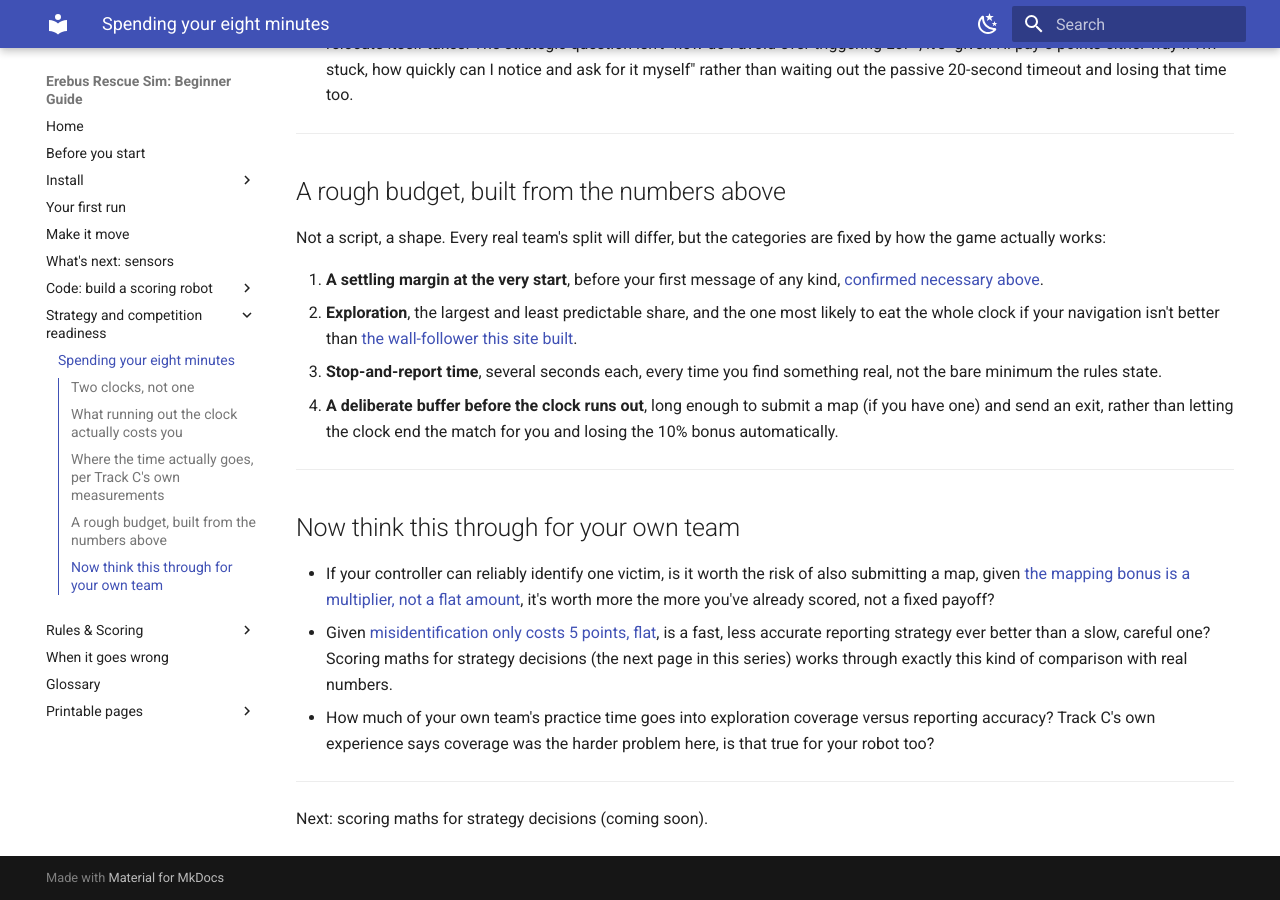
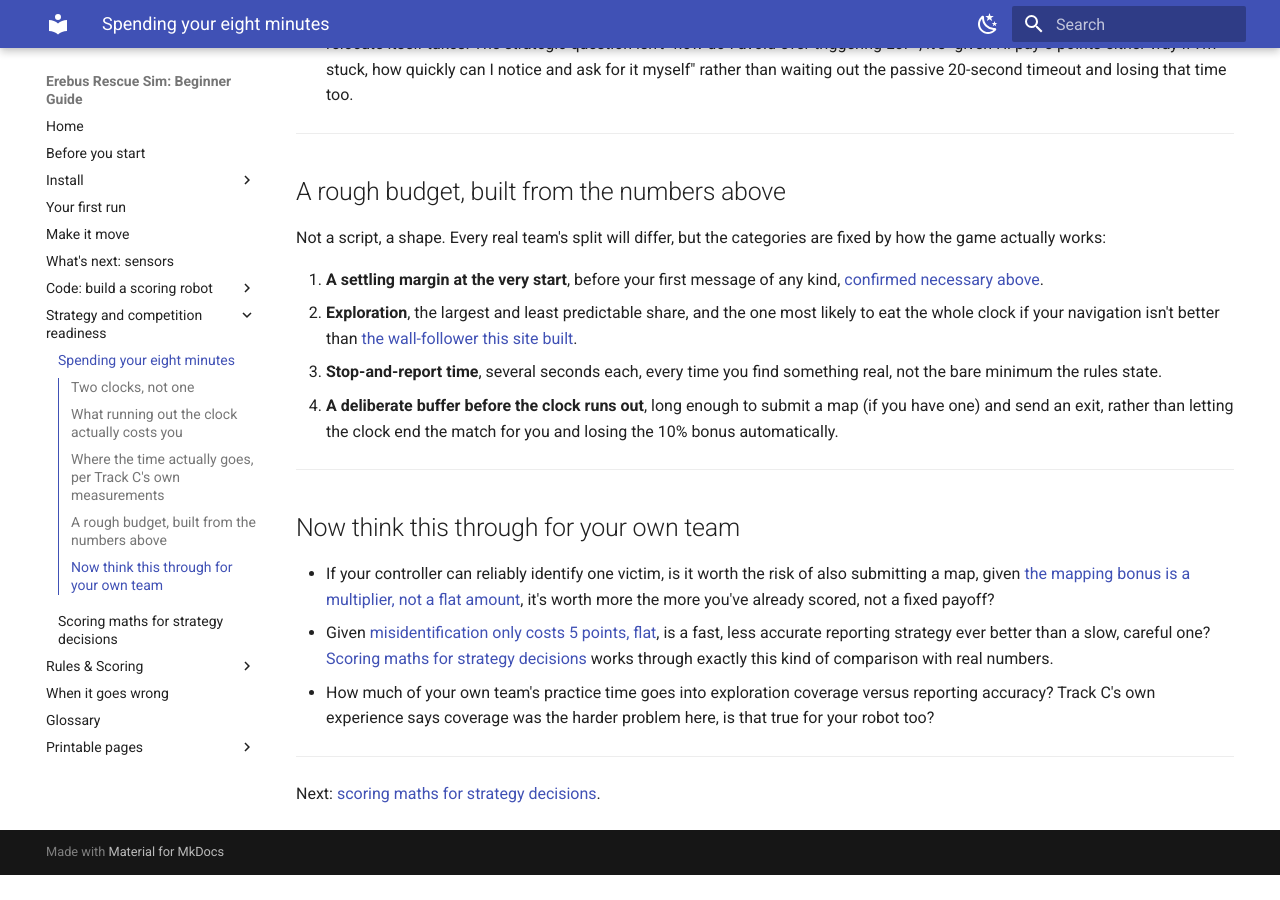
Before and after one commit to talkingj/rcja-rescue-sim-resources, an MkDocs documentation site: the page built from docs/strategy-run-budget.md, in a window 1280 px wide and 900 px high, scrolled down 1261 px. Built offline with MkDocs 1.6.1 and Material for MkDocs 9.7.7, drawn with Linux system fonts in a browser that asks for light colours; after the commit the page ends 2136 px from its top, so only the background shows below that.

Commit message:
Add S2: Scoring maths for strategy decisions
Three worked comparisons using rules-scoring.md's real point table:
the map bonus as a multiplier (cross-validated against C11's actual
19.25 -> 41.65 result), floating vs linear tiles, and exit-now vs
keep-exploring using S1's clock-runout finding as the real worst case.

```diff
--- a/docs/strategy-run-budget.md
+++ b/docs/strategy-run-budget.md
@@ -85,12 +85,13 @@ game actually works:
   map, given [the mapping bonus is a multiplier, not a flat amount](rules-scoring.md#bonuses-applied-last),
   it's worth more the more you've already scored, not a fixed payoff?
 - Given [misidentification only costs 5 points, flat](code-reporting.md), is a fast, less accurate
-  reporting strategy ever better than a slow, careful one? Scoring maths for strategy decisions
-  (the next page in this series) works through exactly this kind of comparison with real numbers.
+  reporting strategy ever better than a slow, careful one? [Scoring maths for strategy
+  decisions](strategy-scoring-maths.md) works through exactly this kind of comparison with real
+  numbers.
 - How much of your own team's practice time goes into exploration coverage versus reporting
   accuracy? Track C's own experience says coverage was the harder problem here, is that true for
   your robot too?
 
 ---
 
-Next: scoring maths for strategy decisions (coming soon).
+Next: [scoring maths for strategy decisions](strategy-scoring-maths.md).
--- a/mkdocs.yml
+++ b/mkdocs.yml
@@ -57,6 +57,7 @@ nav:
       - "Putting it together: a complete scored run": code-complete-run.md
   - "Strategy and competition readiness":
       - Spending your eight minutes: strategy-run-budget.md
+      - Scoring maths for strategy decisions: strategy-scoring-maths.md
   - Rules & Scoring:
       - Quick briefing: briefing.md
       - Classroom workshop (45-60 min): workshop.md
```
Also changed, not shown: docs/strategy-scoring-maths.md (added, +101 -0 lines).
